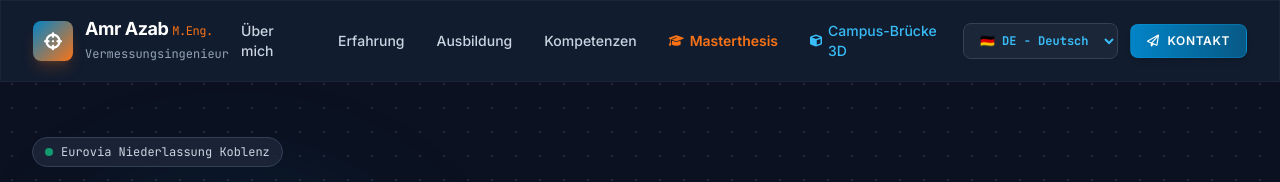
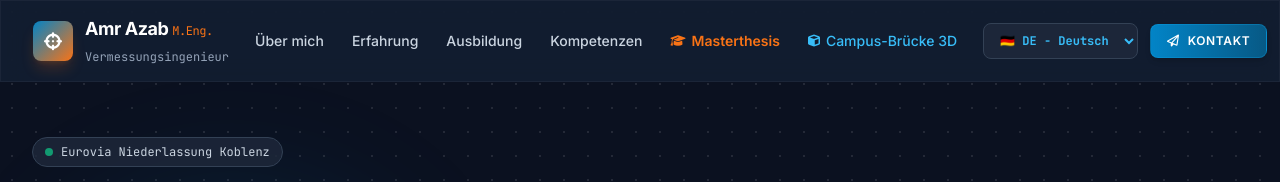
Before and after one commit to AmrAzab1993/amr-azab-Portfolio, a plain HTML site: page index.html in a window 1280 px wide. Shown: the top 182 px of the page. Drawn offline with nearby package versions, Linux system fonts and the light colour scheme; animation ran at ten frames a second.

Commit message:
Update index.html

```diff
--- a/index.html
+++ b/index.html
@@ -98,35 +98,35 @@
     <!-- Navigation Bar -->
     <header class="fixed top-0 left-0 right-0 z-50 glass-panel border-b border-slate-800/80">
         <div class="max-w-7xl mx-auto px-4 sm:px-6 lg:px-8">
-            <div class="flex items-center justify-between h-20">
+            <div class="flex items-center justify-between h-20 gap-4">
 
                 <!-- Logo / Brand -->
-                <a href="#" class="flex items-center gap-3 group">
+                <a href="#" class="flex items-center gap-3 group shrink-0">
                     <div class="w-10 h-10 rounded-lg bg-gradient-to-br from-survey-500 to-orangeAccent flex items-center justify-center text-white font-mono font-bold text-xl shadow-lg shadow-orangeAccent/20 group-hover:scale-105 transition-transform">
                         <i class="fa-solid fa-crosshairs text-lg"></i>
                     </div>
                     <div>
-                        <span class="text-lg font-bold tracking-tight text-white block leading-tight">Amr Azab <span class="text-orangeAccent text-xs font-mono font-normal">M.Eng.</span></span>
+                        <span class="text-base sm:text-lg font-bold tracking-tight text-white block leading-tight">Amr Azab <span class="text-orangeAccent text-xs font-mono font-normal">M.Eng.</span></span>
                         <span class="text-xs text-slate-400 font-mono" data-i18n="nav-subtitle">Vermessungsingenieur</span>
                     </div>
                 </a>
 
-                <!-- Desktop Navigation Links -->
-                <nav class="hidden md:flex items-center space-x-1 lg:space-x-2 font-medium text-sm rtl:space-x-reverse">
-                    <a href="#about" class="px-3 py-2 text-slate-300 hover:text-orangeAccent transition-colors rounded-lg hover:bg-slate-800/50" data-i18n="nav-about">Über mich</a>
-                    <a href="#experience" class="px-3 py-2 text-slate-300 hover:text-orangeAccent transition-colors rounded-lg hover:bg-slate-800/50" data-i18n="nav-experience">Erfahrung</a>
-                    <a href="#education" class="px-3 py-2 text-slate-300 hover:text-orangeAccent transition-colors rounded-lg hover:bg-slate-800/50" data-i18n="nav-education">Ausbildung</a>
-                    <a href="#skills" class="px-3 py-2 text-slate-300 hover:text-orangeAccent transition-colors rounded-lg hover:bg-slate-800/50" data-i18n="nav-skills">Kompetenzen</a>
-                    <a href="master-thesis.html" class="px-3 py-2 text-orangeAccent hover:text-orange-400 transition-colors rounded-lg hover:bg-slate-800/50 flex items-center gap-1.5 font-semibold">
+                <!-- Desktop Navigation Links (مع ضبط المساحات للألمانية) -->
+                <nav class="hidden lg:flex items-center space-x-1 xl:space-x-2 font-medium text-xs xl:text-sm rtl:space-x-reverse shrink-0">
+                    <a href="#about" class="px-2.5 py-2 text-slate-300 hover:text-orangeAccent transition-colors rounded-lg hover:bg-slate-800/50 whitespace-nowrap" data-i18n="nav-about">Über mich</a>
+                    <a href="#experience" class="px-2.5 py-2 text-slate-300 hover:text-orangeAccent transition-colors rounded-lg hover:bg-slate-800/50 whitespace-nowrap" data-i18n="nav-experience">Erfahrung</a>
+                    <a href="#education" class="px-2.5 py-2 text-slate-300 hover:text-orangeAccent transition-colors rounded-lg hover:bg-slate-800/50 whitespace-nowrap" data-i18n="nav-education">Ausbildung</a>
+                    <a href="#skills" class="px-2.5 py-2 text-slate-300 hover:text-orangeAccent transition-colors rounded-lg hover:bg-slate-800/50 whitespace-nowrap" data-i18n="nav-skills">Kompetenzen</a>
+                    <a href="master-thesis.html" class="px-2.5 py-2 text-orangeAccent hover:text-orange-400 transition-colors rounded-lg hover:bg-slate-800/50 flex items-center gap-1.5 font-semibold whitespace-nowrap">
                         <i class="fa-solid fa-graduation-cap text-xs"></i> <span data-i18n="nav-thesis">Masterthesis</span>
                     </a>
-                    <a href="#3d-demo" class="px-3 py-2 text-sky-400 hover:text-sky-300 transition-colors rounded-lg hover:bg-slate-800/50 flex items-center gap-1.5">
+                    <a href="#3d-demo" class="px-2.5 py-2 text-sky-400 hover:text-sky-300 transition-colors rounded-lg hover:bg-slate-800/50 flex items-center gap-1.5 whitespace-nowrap">
                         <i class="fa-solid fa-cube text-xs"></i> <span data-i18n="nav-3d">Campus-Brücke 3D</span>
                     </a>
                 </nav>
 
                 <!-- Language Selector & Contact Button -->
-                <div class="hidden md:flex items-center gap-3">
+                <div class="hidden md:flex items-center gap-3 shrink-0">
                     <div class="relative">
                         <select id="langSelect" onchange="changeLanguage(this.value)" class="bg-slate-800/90 text-sky-400 font-mono text-xs font-bold border border-slate-700 px-3 py-2 rounded-lg cursor-pointer outline-none hover:bg-slate-700 transition-all">
                             <option value="de">🇩🇪 DE - Deutsch</option>
@@ -135,20 +135,20 @@
                         </select>
                     </div>
 
-                    <a href="#contact" class="px-4 py-2 text-xs font-semibold uppercase tracking-wider text-white bg-gradient-to-r from-survey-600 to-survey-800 hover:from-survey-500 hover:to-survey-700 rounded-lg shadow-md transition-all border border-sky-500/30 flex items-center gap-2">
+                    <a href="#contact" class="px-4 py-2 text-xs font-semibold uppercase tracking-wider text-white bg-gradient-to-r from-survey-600 to-survey-800 hover:from-survey-500 hover:to-survey-700 rounded-lg shadow-md transition-all border border-sky-500/30 flex items-center gap-2 whitespace-nowrap">
                         <i class="fa-regular fa-paper-plane"></i> <span data-i18n="nav-contact">Kontakt</span>
                     </a>
                 </div>
 
-                <!-- Mobile Menu Button -->
-                <button id="mobile-menu-btn" onclick="toggleMobileMenu()" class="md:hidden text-slate-300 hover:text-white p-2 rounded-lg focus:outline-none">
+                <!-- Mobile & Tablet Menu Button -->
+                <button id="mobile-menu-btn" onclick="toggleMobileMenu()" class="lg:hidden text-slate-300 hover:text-white p-2 rounded-lg focus:outline-none">
                     <i class="fa-solid fa-bars text-xl"></i>
                 </button>
             </div>
         </div>
 
         <!-- Mobile Navigation Drawer -->
-        <div id="mobile-menu" class="hidden md:hidden bg-slate-900/95 border-b border-slate-800 px-4 pt-2 pb-6 space-y-3 font-medium">
+        <div id="mobile-menu" class="hidden lg:hidden bg-slate-900/95 border-b border-slate-800 px-4 pt-2 pb-6 space-y-3 font-medium">
             <a href="#about" class="block px-3 py-2 text-slate-300 hover:text-orangeAccent rounded-lg" data-i18n="nav-about">Über mich</a>
             <a href="#experience" class="block px-3 py-2 text-slate-300 hover:text-orangeAccent rounded-lg" data-i18n="nav-experience">Erfahrung</a>
             <a href="#education" class="block px-3 py-2 text-slate-300 hover:text-orangeAccent rounded-lg" data-i18n="nav-education">Ausbildung</a>
@@ -216,7 +216,7 @@
                     <!-- بطاقة محطة القياس والإحداثيات الكبيرة تحت الأزرار -->
                     <div class="glass-panel p-5 rounded-2xl border border-slate-700/80 shadow-2xl max-w-xl mx-auto lg:mx-0 space-y-3">
                         <div class="flex items-center justify-between border-b border-slate-800 pb-2.5 text-xs font-mono text-sky-400">
-                            <span class="flex items-center gap-2"><i class="fa-solid fa-satellite-dish text-orangeAccent"></i> <span data-i18n="station-title">GEODETIC STATION • KOBLENZ</span></span>
+                            <span class="flex items-center gap-2"><i class="fa-solid fa-satellite-dish text-orangeAccent"></i> <span data-i18n="station-title">GEODÄTISCHE STATION • KOBLENZ</span></span>
                             <span class="bg-emerald-500/10 text-emerald-400 px-2 py-0.5 rounded border border-emerald-500/20 flex items-center gap-1">
                                 <span class="w-1.5 h-1.5 rounded-full bg-emerald-500 animate-ping"></span> RTK FIX
                             </span>
@@ -225,12 +225,12 @@
                         <div class="grid grid-cols-1 sm:grid-cols-3 gap-3 text-center">
                             <!-- الساعة بحجم كبير -->
                             <div class="bg-slate-900/80 p-3 rounded-xl border border-slate-800">
-                                <div class="text-[10px] font-mono text-slate-400 mb-1" data-i18n="label-time">LOCAL TIME</div>
+                                <div class="text-[10px] font-mono text-slate-400 mb-1" data-i18n="label-time">ORTSZEIT</div>
                                 <div id="live-clock" class="text-base sm:text-lg font-mono font-bold text-white tracking-wider">--:--:--</div>
                             </div>
                             <!-- الطقس -->
                             <div class="bg-slate-900/80 p-3 rounded-xl border border-slate-800">
-                                <div class="text-[10px] font-mono text-slate-400 mb-1" data-i18n="label-weather">WEATHER (RHINE)</div>
+                                <div class="text-[10px] font-mono text-slate-400 mb-1" data-i18n="label-weather">WETTER (RHEIN)</div>
                                 <div class="text-sm font-mono font-bold text-orangeAccent flex items-center justify-center gap-1.5">
                                     <i class="fa-solid fa-temperature-half"></i> <span id="live-temp">12°C</span>
                                 </div>
```
